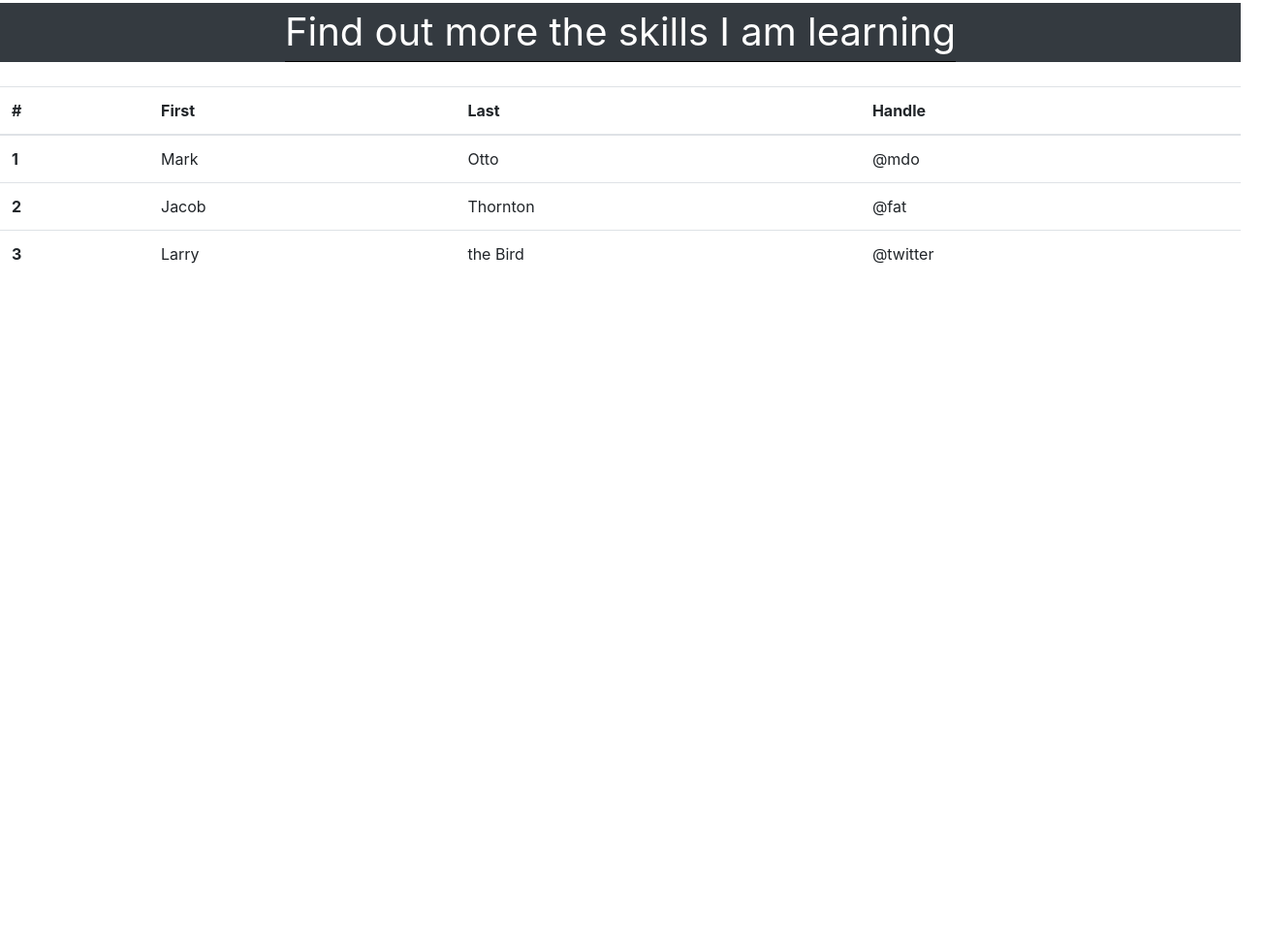
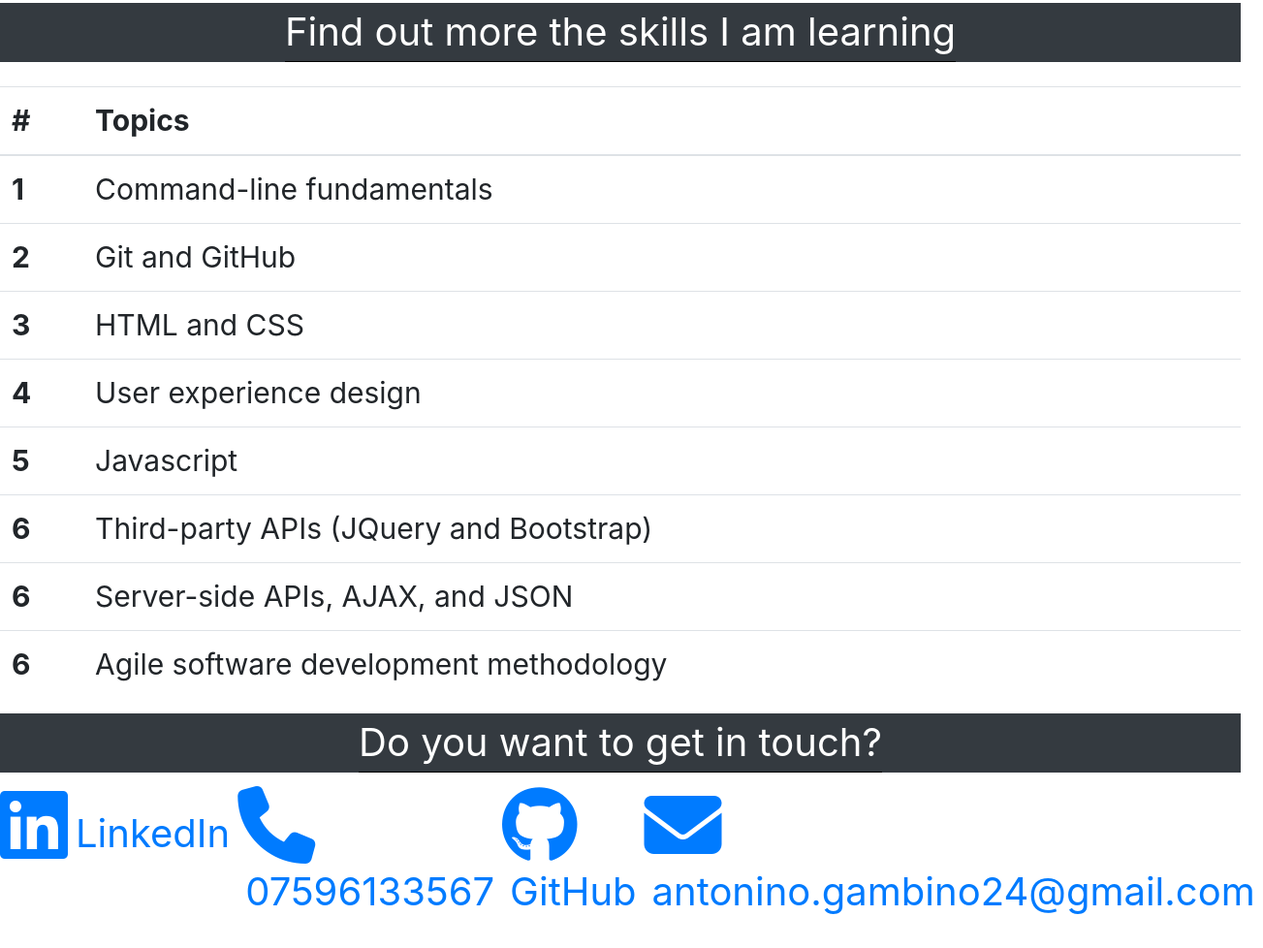
Before and after one commit to antoninogambino/Bootstap-portfolio, a plain HTML site: page index.html in a window 1280 px wide. Shown: the part 1572-2550 px from the top of the page at 97% size, 1303 px wide, since content can reach past the window. Before the commit the page ends 1874 px from the top, so only its background shows below. Drawn offline with nearby package versions, Linux system fonts and the light colour scheme.

Commit message:
contact me section completed

```diff
--- a/css/style.css
+++ b/css/style.css
@@ -38,7 +38,6 @@
     grid-template-columns: auto auto;
 }
 
-/*Images to be reviewd*/
 .jumbotron img {
     display: flex;
     justify-content: space-between;
@@ -64,7 +63,7 @@ h1 {
     margin-top: 80px;
 }
 
-.myWork {
+.divider {
     display: flex;
     justify-content: center;
     font-size: 40px;
@@ -86,11 +85,26 @@ h1 {
     justify-content: space-around;
   }
 
-  .skills {
+
+
+  .table {
+    font-size: 30px;
+  }
+
+.contactInfo {
     display: flex;
-    justify-content: center;
+    flex-direction: row;
+    justify-content: space-evenly;
     font-size: 40px;
-    background-color: #343a40;
-    color: white;
-    margin-bottom: 25px;
-  }
+    margin-top: 20px;
+    margin-bottom: 20px;
+}
+
+.linkedin {
+    display: flex;
+    flex-direction: row;
+}
+
+.linkedin a {
+    align-items: center;
+}
--- a/index.html
+++ b/index.html
@@ -5,6 +5,7 @@
     <meta http-equiv="X-UA-Compatible" content="IE=edge">
     <meta name="viewport" content="width=device-width, initial-scale=1.0">
     <meta name="viewport" content="width=device-width, initial-scale=1, shrink-to-fit=no">
+    <script src="https://kit.fontawesome.com/8e2f7d06dd.js" crossorigin="anonymous"></script>
 
     <!-- Link to Bootstrap CSS -->
 <link rel="stylesheet" href="https://maxcdn.bootstrapcdn.com/bootstrap/4.0.0/css/bootstrap.min.css" integrity="sha384-Gn5384xqQ1aoWXA+058RXPxPg6fy4IWvTNh0E263XmFcJlSAwiGgFAW/dAiS6JXm" crossorigin="anonymous">
@@ -33,7 +34,7 @@
       </div>
 
       <!-- About me section -->
-        <div class="myWork" id="my-projects">
+        <div class="divider" id="my-projects">
         <div style="border-bottom: 1px solid black;">Explore my work</div>
       </div>
 
@@ -94,42 +95,78 @@
     </div>
 
     <!-- Skills section -->
-    <div class="skills" id="my-skills">
+    <div class="divider" id="my-skills">
         <div style="border-bottom: 1px solid black;">Find out more the skills I am learning</div>
       </div>
     <table class="table">
         <thead>
           <tr>
             <th scope="col">#</th>
-            <th scope="col">First</th>
-            <th scope="col">Last</th>
-            <th scope="col">Handle</th>
+            <th scope="col">Topics</th>
           </tr>
         </thead>
         <tbody>
           <tr>
             <th scope="row">1</th>
-            <td>Mark</td>
-            <td>Otto</td>
-            <td>@mdo</td>
+            <td>Command-line fundamentals</td>
           </tr>
           <tr>
             <th scope="row">2</th>
-            <td>Jacob</td>
-            <td>Thornton</td>
-            <td>@fat</td>
+            <td>Git and GitHub</td>
           </tr>
           <tr>
             <th scope="row">3</th>
-            <td>Larry</td>
-            <td>the Bird</td>
-            <td>@twitter</td>
+            <td>HTML and CSS</td>
+          </tr>
+          <tr>
+            <th scope="row">4</th>
+            <td>User experience design</td>
+          </tr>
+          <tr>
+            <th scope="row">5</th>
+            <td>Javascript</td>
+          </tr>
+          <tr>
+            <th scope="row">6</th>
+            <td>Third-party APIs (JQuery and Bootstrap)</td>
+          </tr>
+          <tr>
+            <th scope="row">6</th>
+            <td>Server-side APIs, AJAX, and JSON</td>
+          </tr>
+          <tr>
+            <th scope="row">6</th>
+            <td>Agile software development methodology</td>
           </tr>
         </tbody>
       </table>
 
+      <!-- Contact me section -->
+    <div class="divider" id="contact-me">
+        <div style="border-bottom: 1px solid black;">Do you want to get in touch?</div>
+      </div>
+      <div class="icons">
 
+    </div>
 
+    <div class="contactInfo">
+        <div class="linkedin">
+            <a href="https://www.linkedin.com/in/antoninogambino/"><i class="fab fa-linkedin fa-2xl"></i></a>
+            <a href="https://www.linkedin.com/in/antoninogambino/"><div class="d-inline-flex p-2 bd-highlight">LinkedIn</div>
+        </div>
+        <div class="phone">
+            <i class="fa-solid fa-phone fa-2xl"></i>
+            <div class="d-inline-flex p-2 bd-highlight">07596133567</div>
+        </div>
+        <div class="gitHub">
+            <a href="https://github.com/antoninogambino"><i class="fa-brands fa-github fa-2xl"></i>
+            <a href="https://github.com/antoninogambino"><div class="d-inline-flex p-2 bd-highlight">GitHub</div></a>
+        </div>
+        <div class="email">
+            <a href="antonino.gambino24@gmail.com"><i class="fa-solid fa-envelope fa-2xl"></i>
+            <a href="antonino.gambino24@gmail.com"><div class="d-inline-flex p-2 bd-highlight">antonino.gambino24@gmail.com</div>
+        </div>
+    </div>
 
 
       <!-- Link to Bootstrap JavaScript and jQuery -->
```
